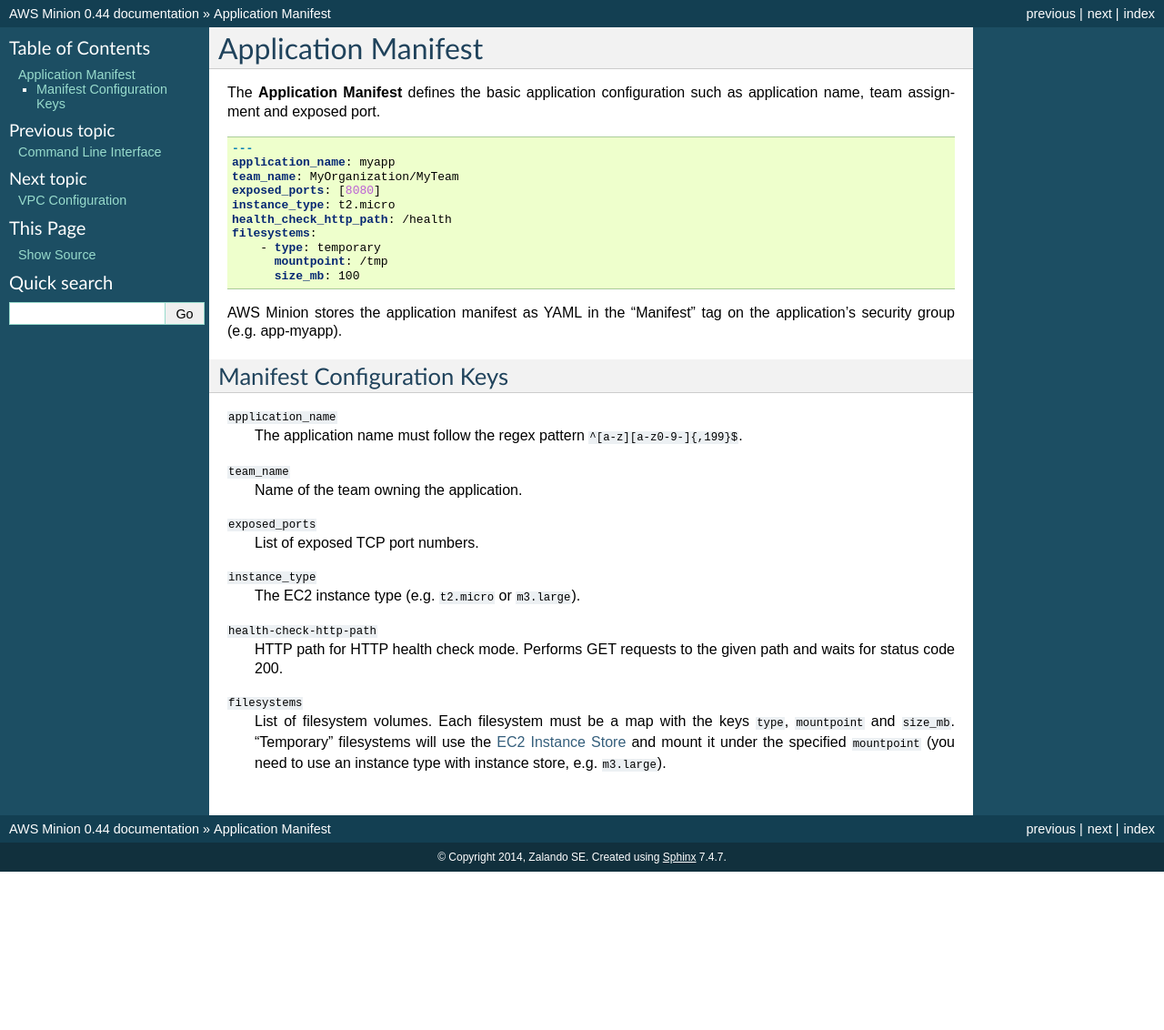
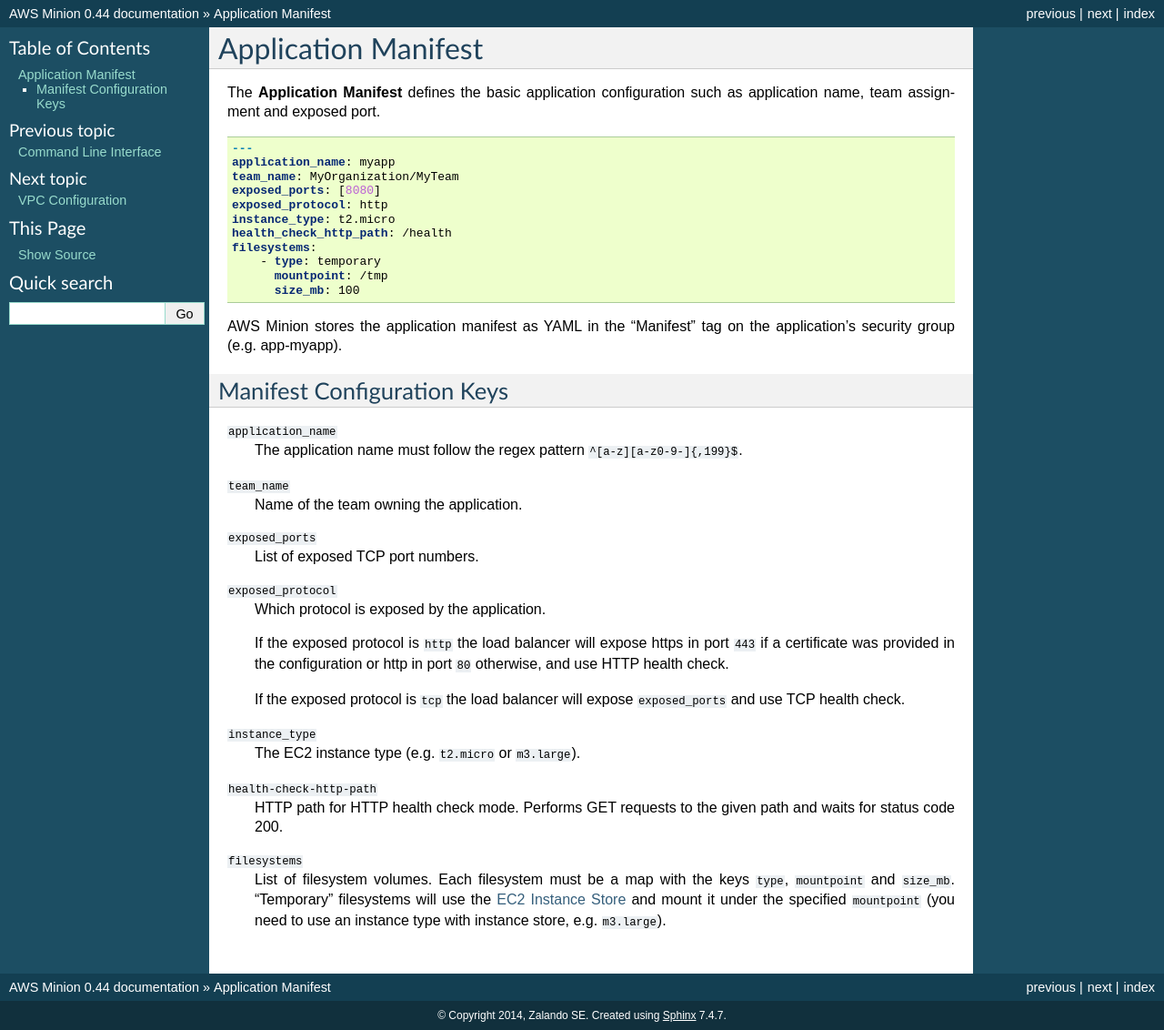
Before and after one commit to l2t3r/aws-minion, a Sphinx documentation site: the page built from docs/manifest.rst, in a window 1280 px wide. Shown: the whole page at 91% size. Built offline with Sphinx 7.4.7, drawn with Linux system fonts in a browser that asks for light colours; before the commit the page ends 958 px from its top, so only the background shows below that.

Commit message:
server_type -> exposed_protocol

```diff
--- a/docs/manifest.rst
+++ b/docs/manifest.rst
@@ -10,6 +10,7 @@
     application_name: myapp
     team_name: MyOrganization/MyTeam
     exposed_ports: [8080]
+    exposed_protocol: http
     instance_type: t2.micro
     health_check_http_path: /health
     filesystems:
@@ -31,6 +32,14 @@
 ``exposed_ports``
     List of exposed TCP port numbers.
 
+``exposed_protocol``
+    Which protocol is exposed by the application.
+
+    If the exposed protocol is ``http`` the load balancer will expose https in port ``443`` if a certificate was
+    provided in the configuration or http in port ``80`` otherwise, and use HTTP health check.
+
+    If the exposed protocol is ``tcp`` the load balancer will expose ``exposed_ports`` and use TCP health check.
+
 ``instance_type``
     The EC2 instance type (e.g. ``t2.micro`` or ``m3.large``).
 
```
Also changed, not shown: 1 other file.
